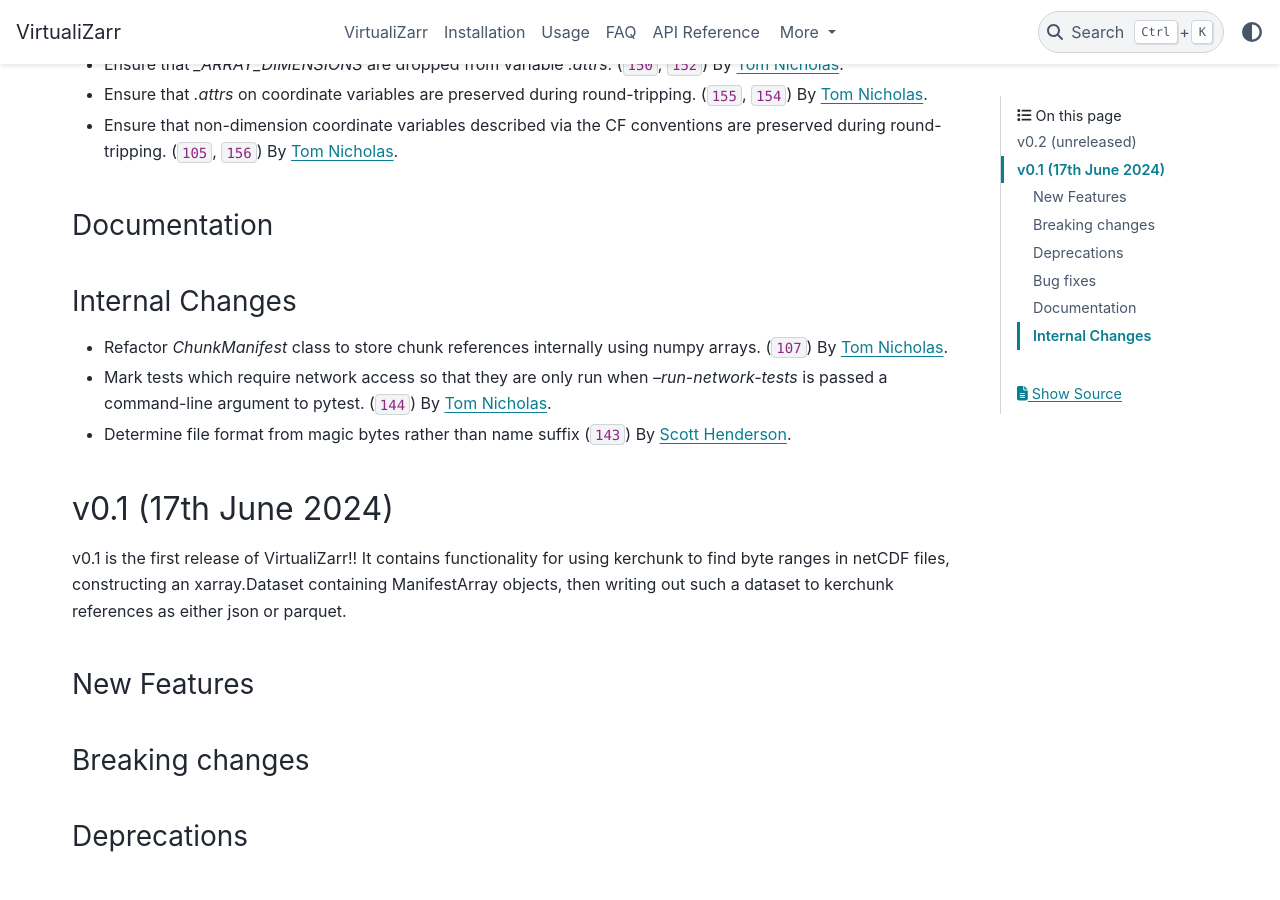
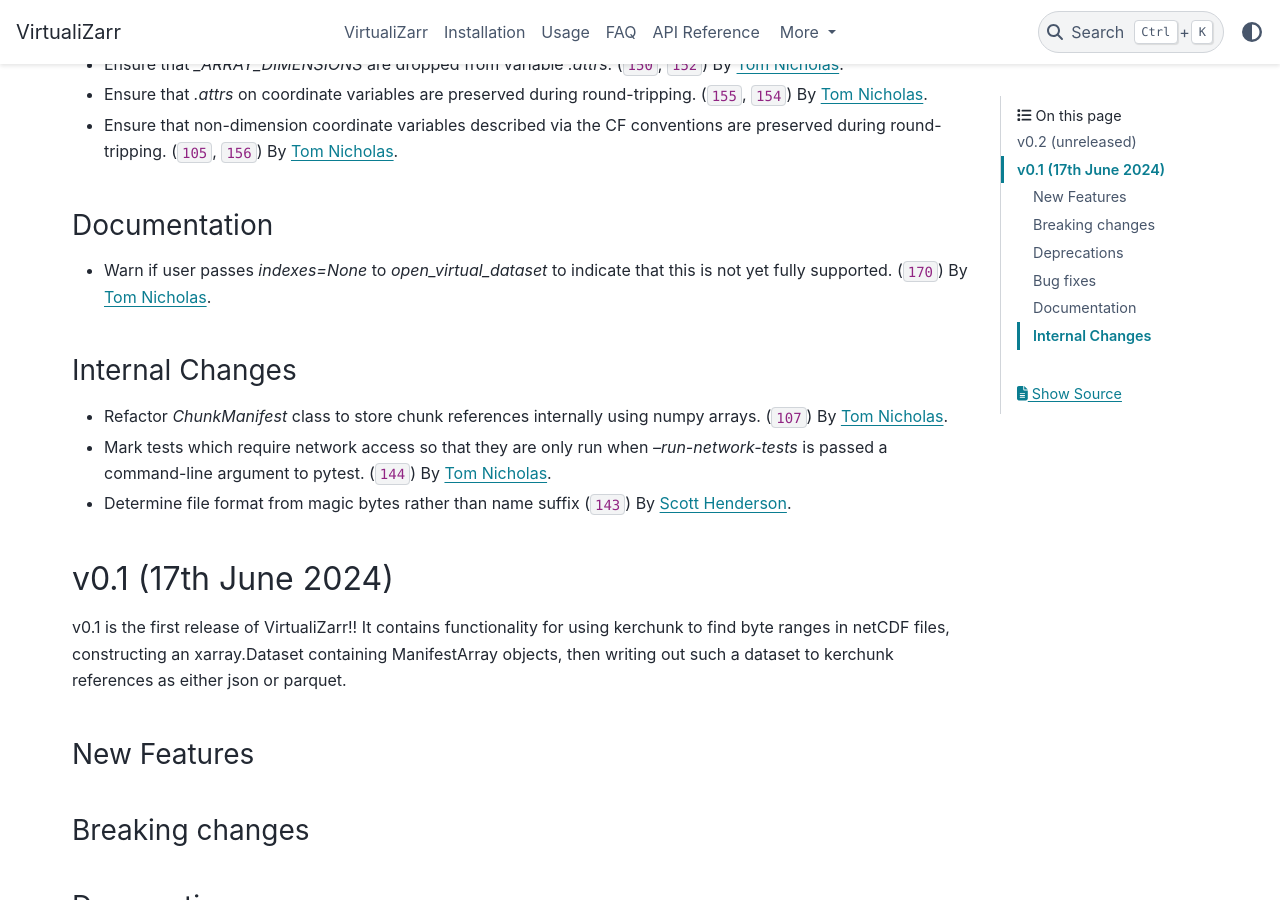
Before and after one commit to zarr-developers/VirtualiZarr, a Sphinx documentation site: the page built from docs/releases.rst, in a window 1280 px wide and 900 px high, scrolled down 744 px. Built offline with Sphinx 7.4.7 and the PyData theme 0.15.4, drawn with Linux system fonts in a browser that asks for light colours; cross-references to code outside the pages are shown as plain code.

Commit message:
release notes

```diff
--- a/docs/releases.rst
+++ b/docs/releases.rst
@@ -39,6 +39,8 @@
 Documentation
 ~~~~~~~~~~~~~
 
+- Warn if user passes `indexes=None` to `open_virtual_dataset` to indicate that this is not yet fully supported.
+  (:pull:`170`) By `Tom Nicholas <https://github.com/TomNicholas>`_.
 
 Internal Changes
 ~~~~~~~~~~~~~~~~
```
